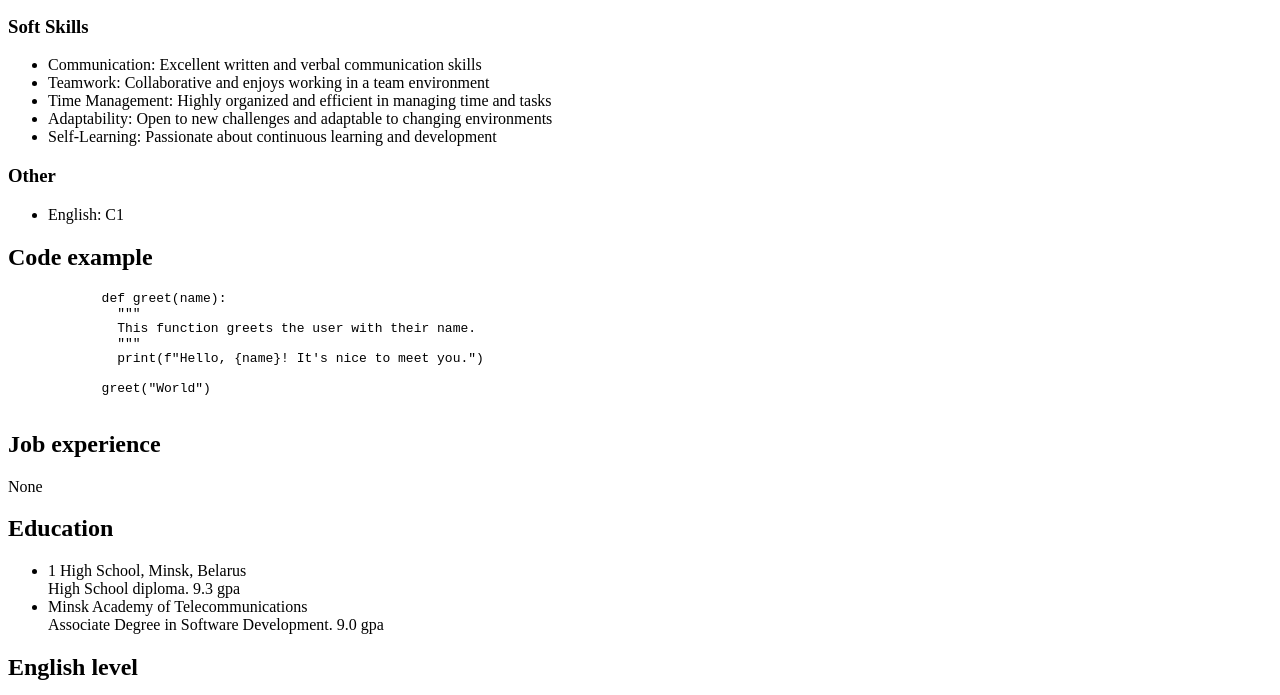
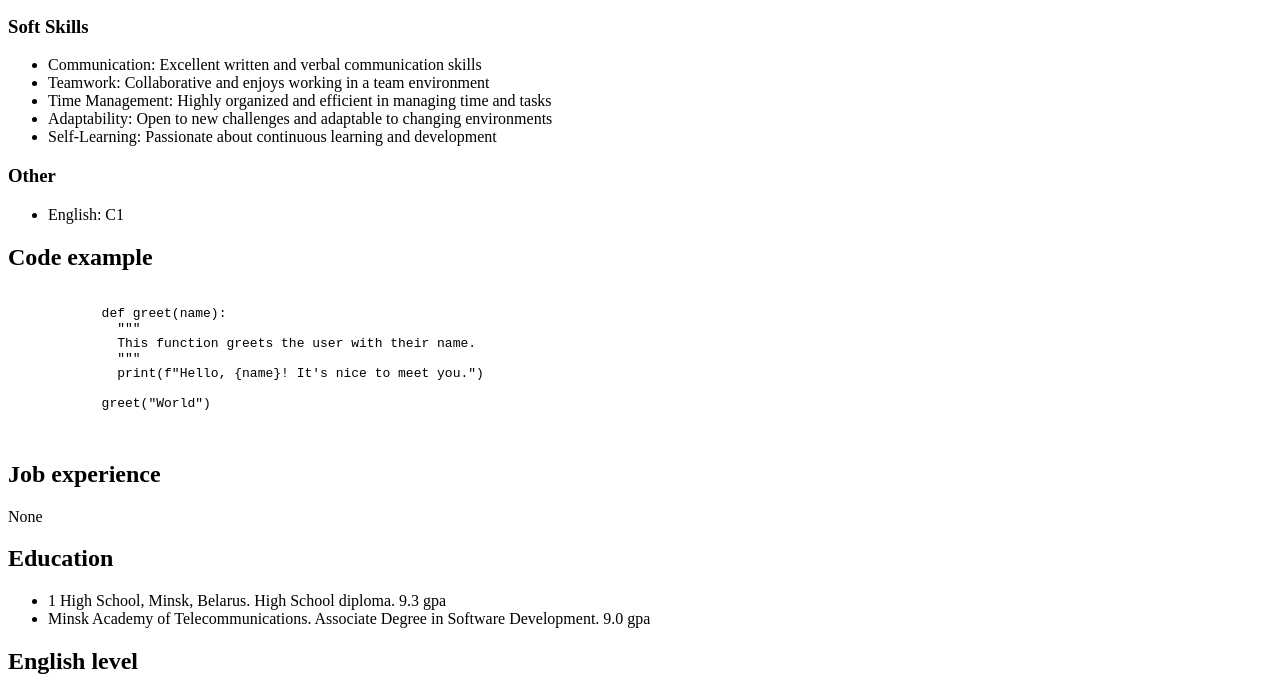
Before and after one commit to Luch-shiy/rsschool-cv, a plain HTML site: page index.html in a window 1280 px wide. Shown: the part 708-1403 px from the top of the page. Drawn offline with Linux system fonts and the light colour scheme.

Commit message:
fix: elements of the education list, remove pre tag from inside the code tag

```diff
--- a/index.html
+++ b/index.html
@@ -64,8 +64,8 @@
             </ul>
 
             <h2 id="code-example-header">Code example</h2>
+            <pre>
             <code>
-            <pre>
             def greet(name):
               """
               This function greets the user with their name.
@@ -73,17 +73,15 @@
               print(f"Hello, {name}! It's nice to meet you.")
 
             greet("World")
+            </code>
             </pre>
-            </code>
             <h2 id="job-experience-header">Job experience</h2>
             None
 
             <h2 id="education-header">Education</h2>
             <ul>
-               <li>1 High School, Minsk, Belarus</li>
-                High School diploma. 9.3 gpa
-                <li>Minsk Academy of Telecommunications</li>
-                Associate Degree in Software Development. 9.0 gpa
+                <li>1 High School, Minsk, Belarus. High School diploma. 9.3 gpa</li>
+                <li>Minsk Academy of Telecommunications. Associate Degree in Software Development. 9.0 gpa</li>
             </ul>
 
             <h2 id="english-level-header">English level</h2>
```
